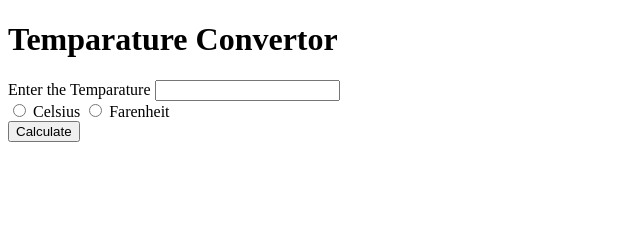
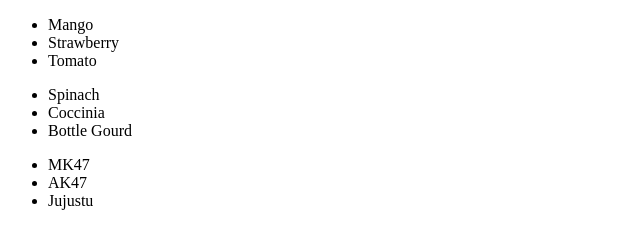
Before and after one commit to Insecupa/ElectricityAppNodeLearningJourney, a plain HTML site: page LearningJS/index.html in a window 1280 px wide. Shown: the whole page, without its empty margins (0-640 px from the left). Drawn offline with Linux system fonts and the light colour scheme.

Commit message:
modified:   LearningJS/index.html

```diff
--- a/LearningJS/index.html
+++ b/LearningJS/index.html
@@ -6,18 +6,20 @@
     </head>
     <body>
 
-        <h1>Temparature Convertor</h1>
-        <label for="tempValue">Enter the Temparature</label>
-        <input type="text" id="tempValue">
-        <br>
-
-        <input type="radio" name="temp" id="celsius">
-        <label for="celsius">Celsius</label>
-        <input type="radio" name="temp" id="far">
-        <label for="far">Farenheit</label>
-        <br>
-        <button type="submit" id="submit">Calculate</button>
-        <h1 id="answer"></h1>
-        <script src="script.js"></script>
+        <ul id="fruits">
+            <li>Mango</li>
+            <li>Strawberry</li>
+            <li>Tomato</li>
+        </ul>
+        <ul id="veggies">
+            <li>Spinach</li>
+            <li>Coccinia</li>
+            <li>Bottle Gourd</li>
+        </ul>
+        <ul id="guns">
+            <li>MK47</li>
+            <li>AK47</li>
+            <li>Jujustu</li>
+        </ul>
     </body>
 </html>
```
